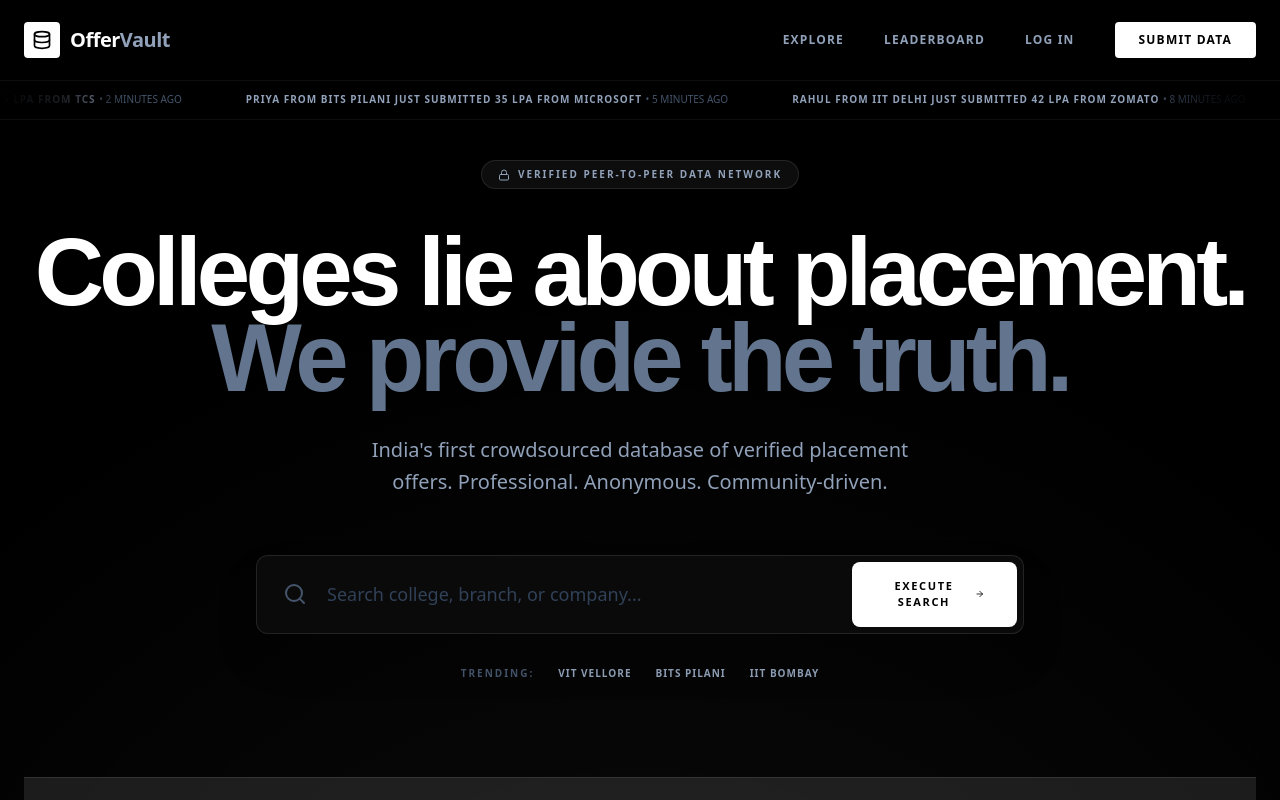
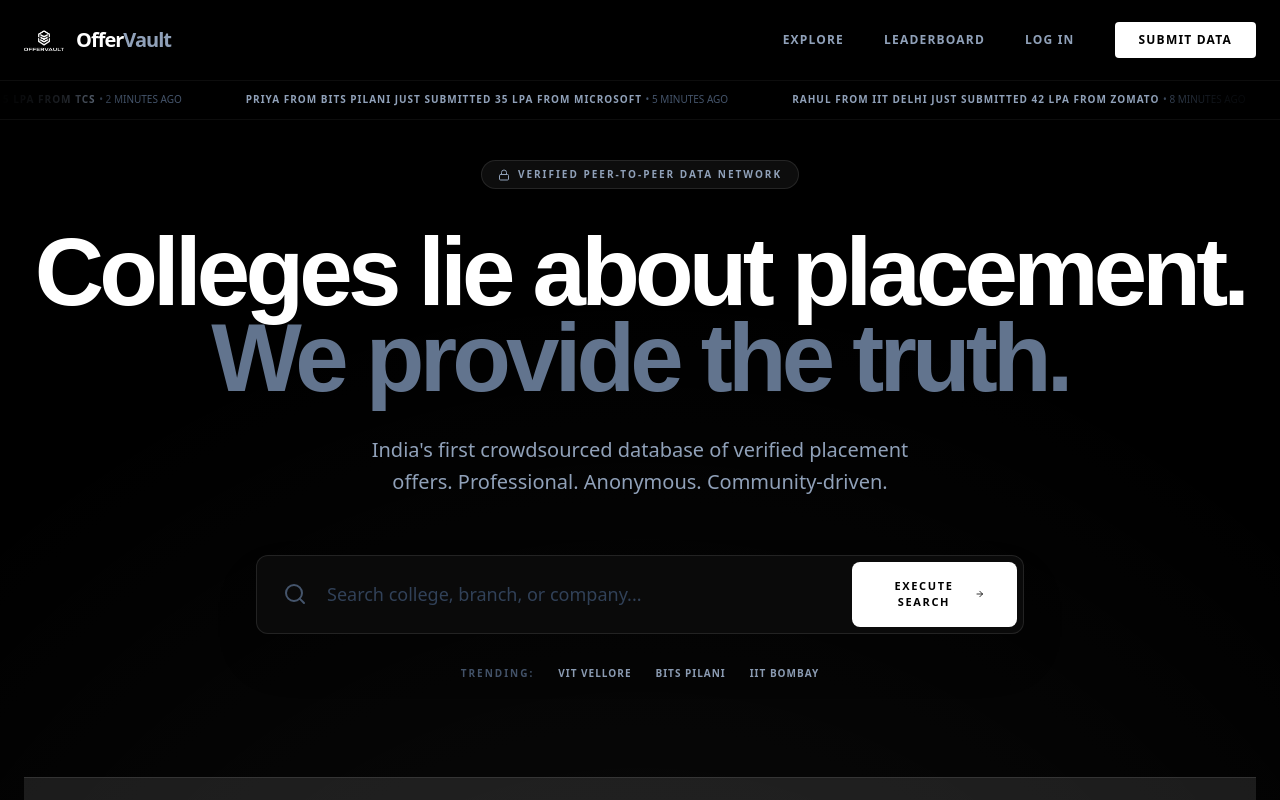
Before and after one commit to Sidhant0707/offervault, a Next.js app: page / in a window 1280 px wide. Shown: the top 800 px of the page. Built offline with nearby package versions, Linux system fonts and the light colour scheme; no server answers; a web font is replaced by a local one.

Commit message:
Final branding and folder structure fix

```diff
--- a/components/Footer.tsx
+++ b/components/Footer.tsx
@@ -1,5 +1,5 @@
 import Link from "next/link";
-import { Database } from "lucide-react";
+import Image from "next/image";
 
 export default function Footer() {
   return (
@@ -7,9 +7,14 @@
       <div className="max-w-7xl mx-auto px-6">
         <div className="grid md:grid-cols-12 gap-16 mb-24">
           <div className="md:col-span-5">
-            <Link href="/" className="flex items-center gap-3 mb-8">
-              <div className="w-8 h-8 bg-white rounded flex items-center justify-center">
-                <Database className="text-black w-4 h-4" />
+            <Link href="/" className="flex items-center gap-3 mb-8 group">
+              <div className="w-10 h-10 flex items-center justify-center transition-transform group-hover:scale-105">
+                <Image
+                  src="/logo-white-Photoroom.png"
+                  alt="OfferVault Logo"
+                  width={40}
+                  height={40}
+                />
               </div>
               <span className="text-xl font-bold tracking-tight text-white">OfferVault</span>
             </Link>
@@ -43,7 +48,6 @@
             &copy; 2024 OfferVault. Peer-to-Peer Data Consortium.
           </p>
           <div className="flex gap-8">
-            {/* Added target="_blank" so they open in a new tab */}
             <Link
               href="https://x.com"
               target="_blank"
--- a/components/Navbar.tsx
+++ b/components/Navbar.tsx
@@ -1,9 +1,9 @@
 "use client";
 
 import Link from "next/link";
+import Image from "next/image";
 import { usePathname, useRouter } from "next/navigation";
 import { useEffect, useState } from "react";
-import { Database } from "lucide-react";
 import { supabase } from "@/lib/supabase";
 
 export default function Navbar() {
@@ -32,11 +32,17 @@
   return (
     <nav className="fixed top-0 left-0 right-0 z-50 border-b border-white/5 bg-black/95 backdrop-blur-md">
       <div className="max-w-7xl mx-auto px-6 h-20 flex items-center justify-between">
-        <Link href="/" className="flex items-center gap-2.5">
-          <div className="w-9 h-9 bg-white rounded flex items-center justify-center">
-            <Database className="text-black w-5 h-5" />
+        <Link href="/" className="flex items-center gap-3 group">
+          <div className="w-10 h-10 flex items-center justify-center transition-transform group-hover:scale-105">
+            <Image
+              src="/logo-white-Photoroom.png"
+              alt="OfferVault Logo"
+              width={40}
+              height={40}
+              priority
+            />
           </div>
-          <span className="text-xl font-bold tracking-tight text-white">
+          <span className="text-xl font-bold tracking-tighter text-white">
             Offer<span className="text-slate-400">Vault</span>
           </span>
         </Link>
```
Also changed, not shown: app/icon.png (added), public/logo-white-Photoroom.png (added).
